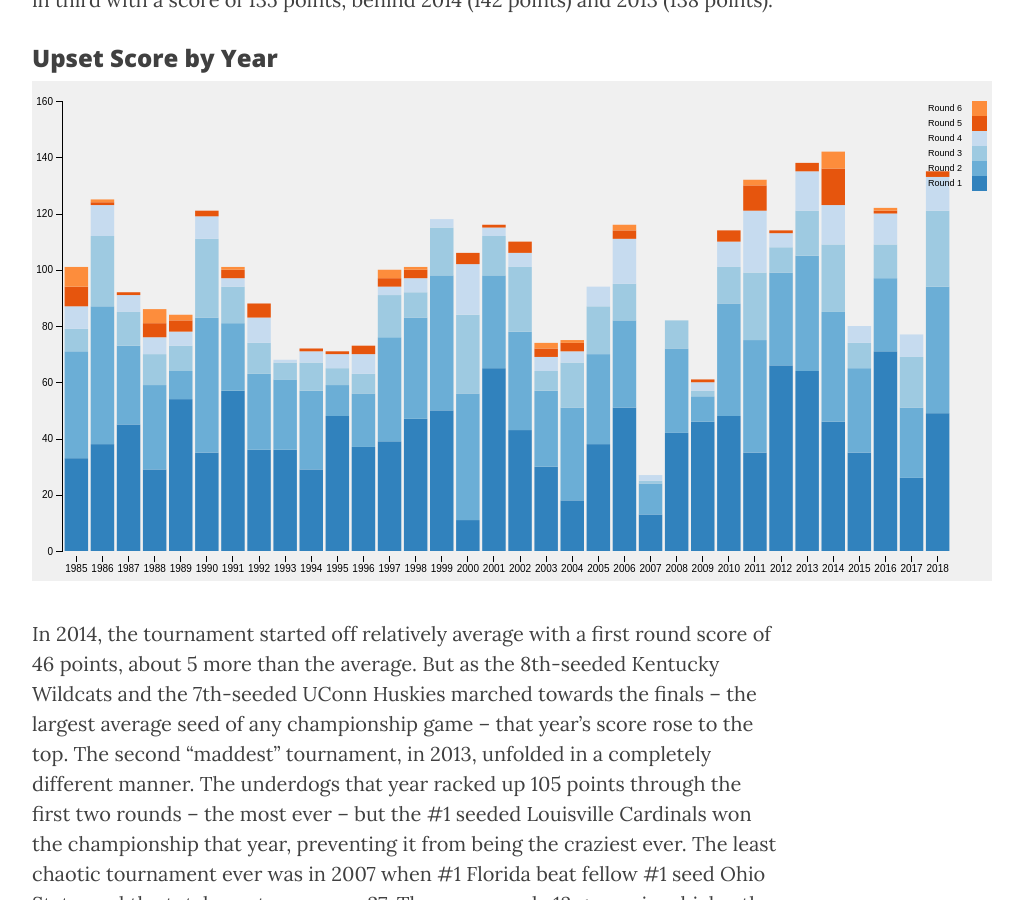
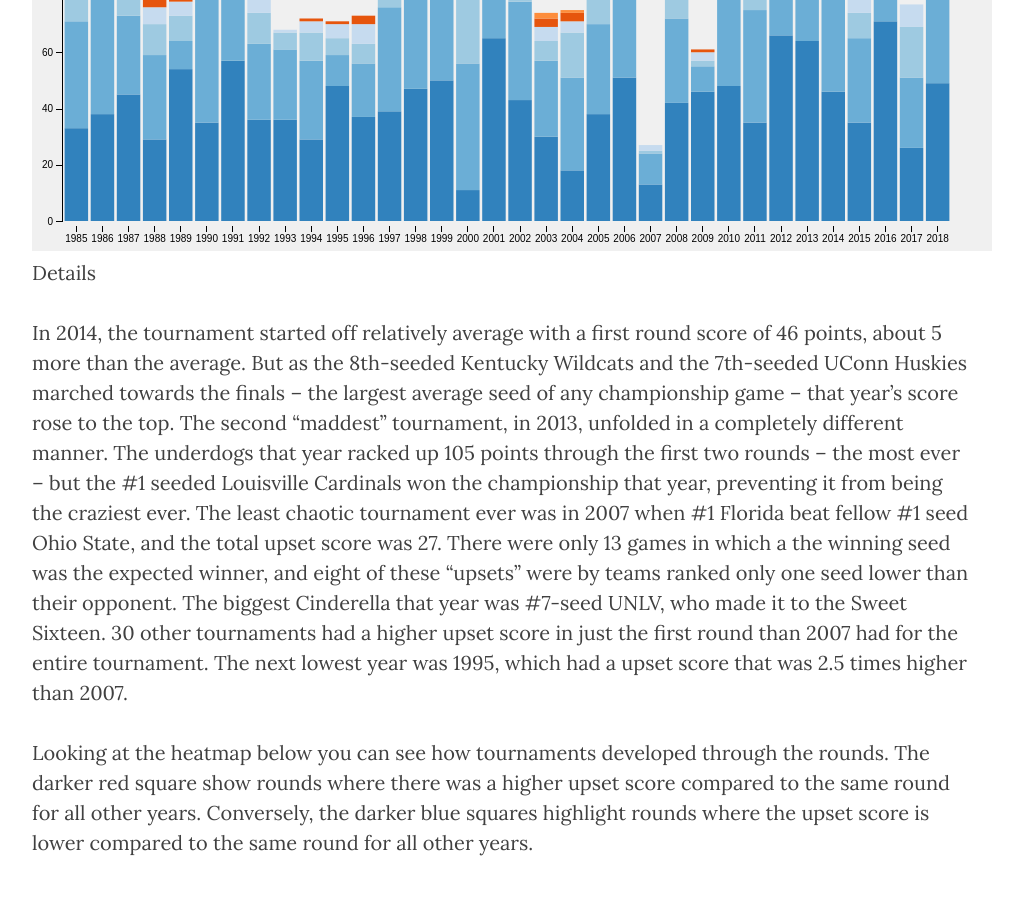
Before and after one commit to jingjingforest/jingjingforest.github.io, a Jekyll site: the page built from _posts/2018-04-04-Ranking-Ever-Year-of-March-Madness.markdown, in a window 1280 px wide and 900 px high, scrolled down 2281 px. Shown: the whole window, without its empty margins (233-1256 px from the left). Built offline with Jekyll 4.4.1, drawn with Linux system fonts in a browser that asks for light colours; nearby versions of some CDN libraries.

Commit message:
messing with styling

```diff
--- a/_includes/stack_bar.html
+++ b/_includes/stack_bar.html
@@ -41,7 +41,7 @@
 <body>
     <h3> Upset Score by Year</h3>
     <div id='stacked-bar'></div>
-    <div id='tooltip'></div>
+    <div id='tooltip'> Details </div>
 </body>
 <script src="https://d3js.org/d3.v4.min.js"></script>
 <script>
--- a/_layouts/post.html
+++ b/_layouts/post.html
@@ -23,7 +23,7 @@ layout: default
 <article>
     <div class="container">
         <div class="row">
-            <div class="col-lg-8 col-lg-offset-2 col-md-10 col-md-offset-1">
+            <div class="col-lg-10 col-lg-offset-2 col-md-10 col-md-offset-1">
 
 				{{ content }}
 
```
